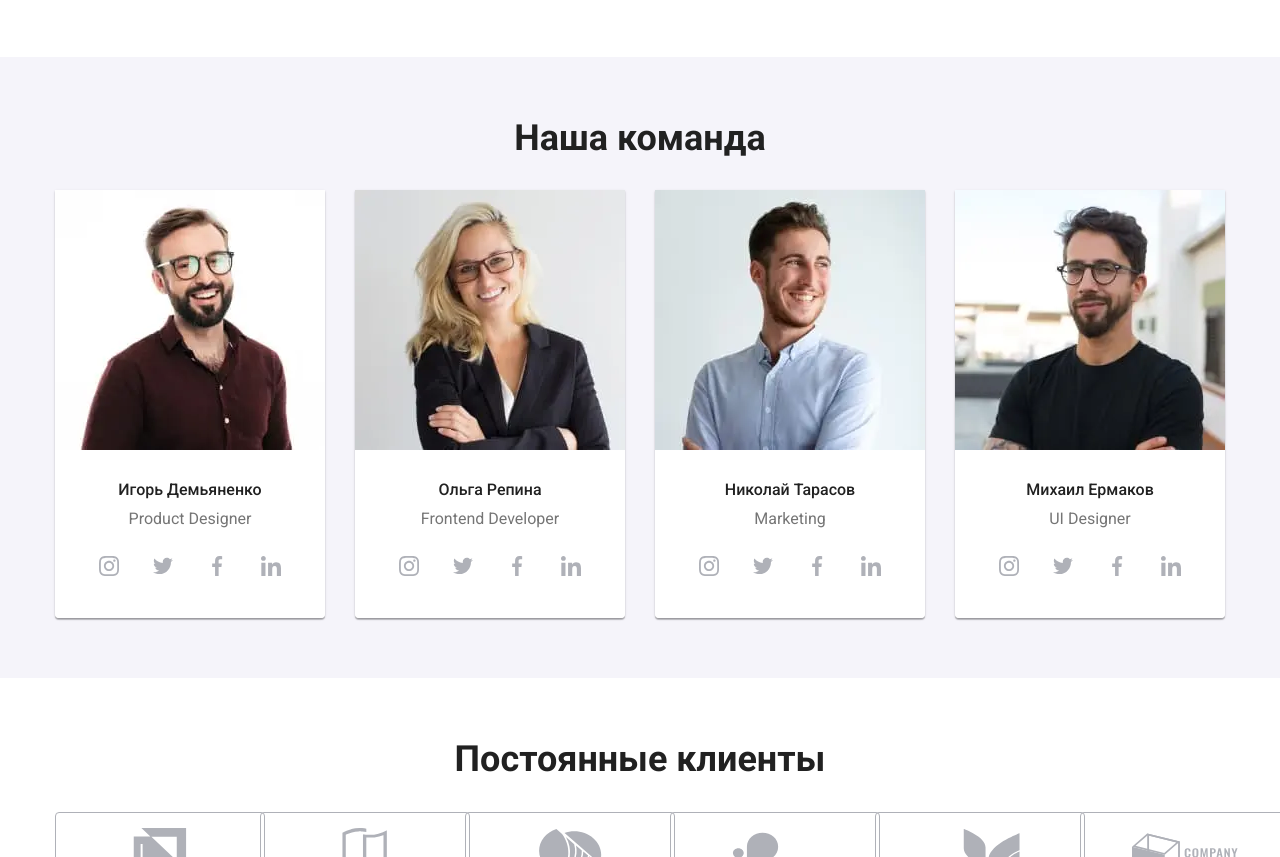
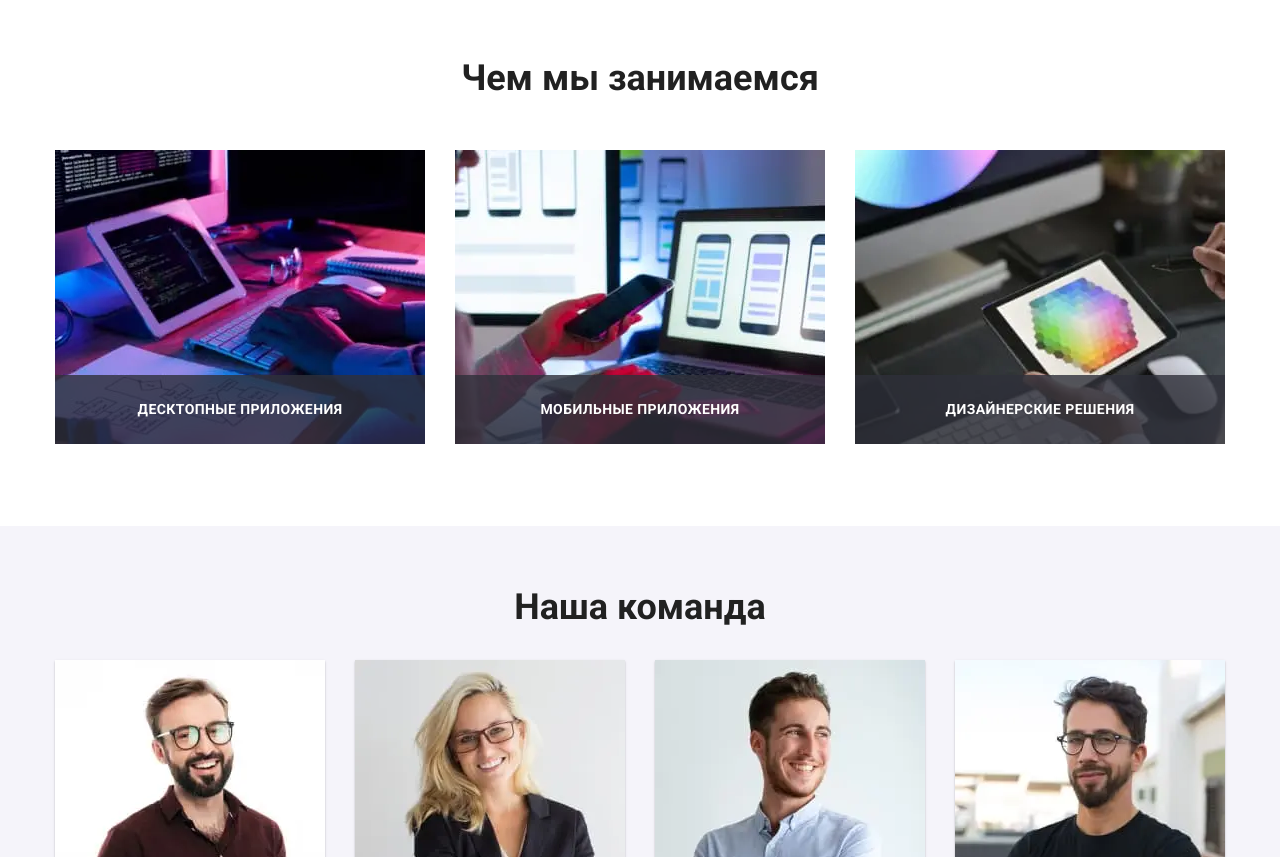
Before and after one commit to Mihailoolegovich/goit-markup-hw-08, a plain HTML site: page index.html in a window 1280 px wide. Shown: the part 1256-2113 px from the top of the page. Drawn offline with nearby package versions, Linux system fonts and the light colour scheme.

Commit message:
HOMEWORK_8_v1.8

```diff
--- a/sass/components/_company-direction.scss
+++ b/sass/components/_company-direction.scss
@@ -1,51 +1,52 @@
 /* ==========Company direction========== */
+
 .company-direction {
-  display: none;
+  padding-bottom: 82px;
+
+  @media screen and (max-width: 1199px) {
+    & {
+      display: none;
+    }
+  }
+}
+.company-direction__titel {
+  margin-bottom: 50px;
+  text-align: center;
+
+  color: $primary-color;
+  font-weight: 700;
+  font-size: 36px;
+  line-height: 1.2;
 }
 
-// .company-direction {
-// padding-bottom: 82px;
-//
-// &__titel {
-// margin-bottom: 50px;
-// text-align: center;
-//
-// color: $primary-color;
-// font-weight: 700;
-// font-size: 36px;
-// line-height: 1.2;
-// }
-// }
-//
-// .collage {
-// display: flex;
-//
-// &__img:not(:last-child) {
-// margin-right: 30px;
-// }
-//
-// &__img {
-// width: 370px;
-// }
-//
-// &__cart {
-// position: relative;
-// }
-//
-// &__signature {
-// position: absolute;
-// bottom: 0;
-// width: 370px;
-// padding: 27px 0;
-// text-align: center;
-// text-transform: uppercase;
-// background-color: rgba(47, 48, 58, 0.8);
-// color: $primary-white-color;
-//
-// font-weight: 700;
-// font-size: 14px;
-// line-height: 1.1;
-// letter-spacing: 0.03em;
-// }
-// }
-//
+.collage {
+  display: flex;
+}
+
+.collage__img {
+  width: 370px;
+
+  &:not(:last-child) {
+    margin-right: 30px;
+  }
+}
+
+.collage__cart {
+  position: relative;
+}
+
+.collage__signature {
+  position: absolute;
+  bottom: 0;
+  width: 370px;
+  padding: 27px 0;
+  text-align: center;
+  text-transform: uppercase;
+  background-color: rgba(47, 48, 58, 0.8);
+  color: $primary-white-color;
+
+  font-weight: 700;
+  font-size: 14px;
+  line-height: 1.1;
+  letter-spacing: 0.03em;
+}
```
Also changed, not shown: css/main.css, css/main.min.css, 2 other files.
